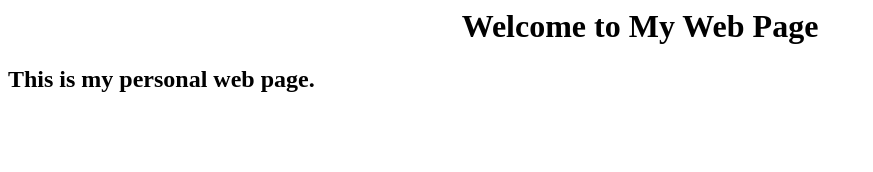
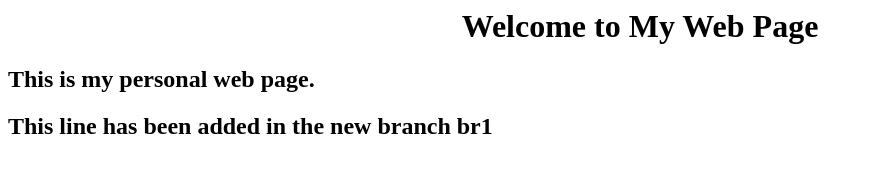
Before and after one commit to devopstraining611-282/2pmrepo, a plain HTML site: page index.html in a window 1280 px wide. Shown: the whole page, without its empty margins (0-873 px from the left). Drawn offline with Linux system fonts and the light colour scheme.

Commit message:
newline in br1

```diff
--- a/index.html
+++ b/index.html
@@ -3,6 +3,7 @@
 	<body>
 		<h1><center>Welcome to My Web Page</center></h1>
 		<h2>This is my personal web page.</h2>
+		<h2>This line has been added in the new branch br1</h2>
 	</body>
 
 </html>
```
